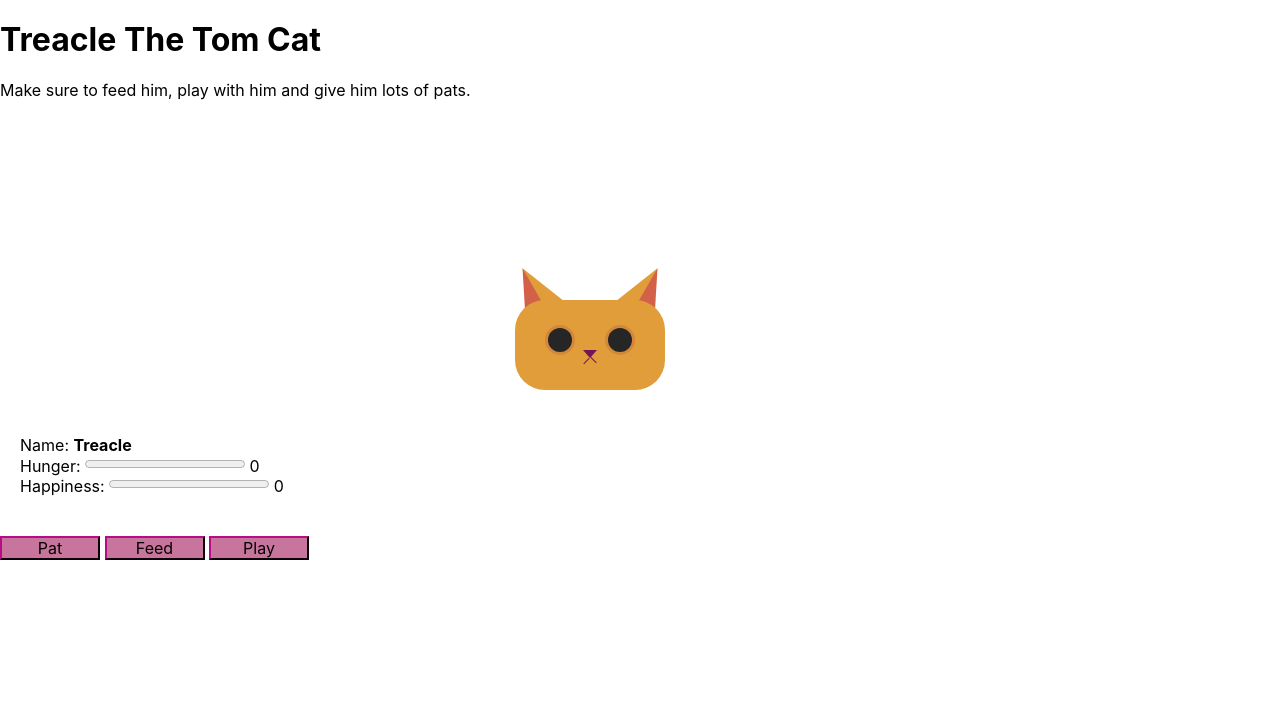
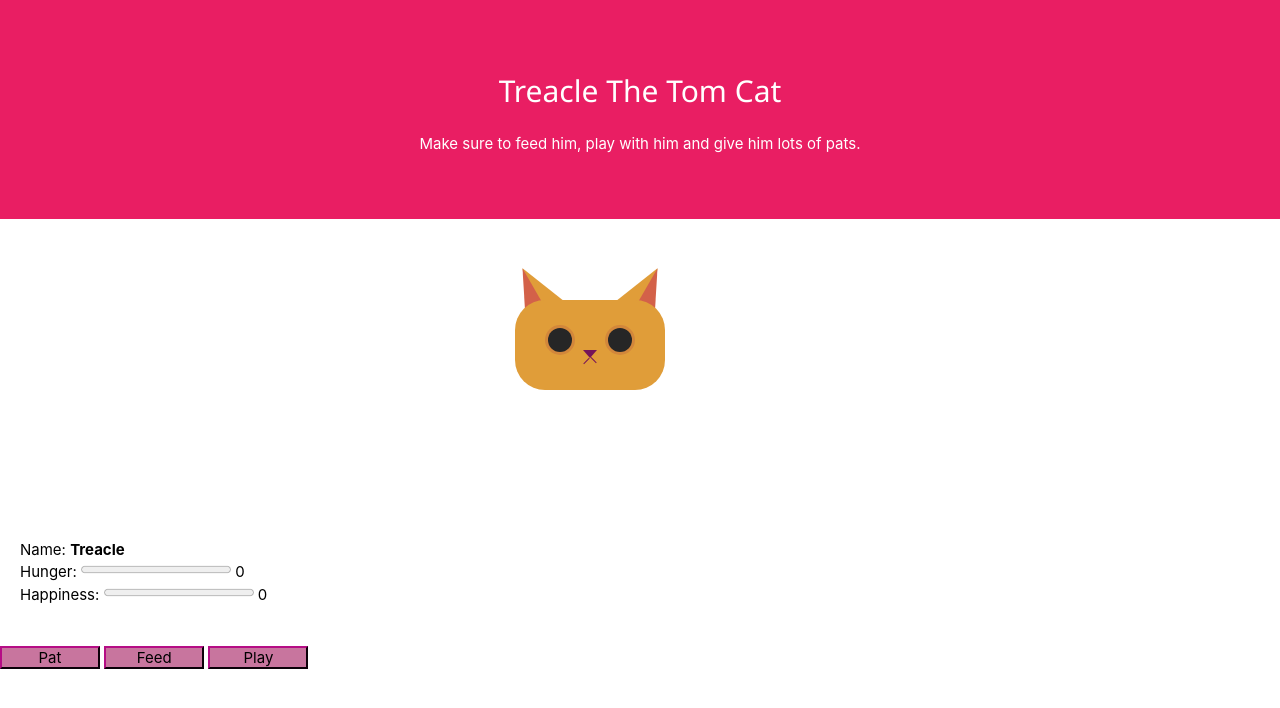
Before and after one commit to Efury1/VirtualPet, a website built with Parcel: page src/index.html in a window 1280 px wide. Built offline with nearby package versions, Linux system fonts and the light colour scheme.

Commit message:
Add header

```diff
--- a/src/index.html
+++ b/src/index.html
@@ -2,12 +2,20 @@
 <html lang="en">
 <head>
   <title>Virtual Kitty</title>
+  <meta charset="UTF-8">
+  <meta name="viewport" content="width=device-width, initial-scale=1">
+  <link rel="stylesheet" href="https://www.w3schools.com/w3css/4/w3.css">
+  <link rel="stylesheet" href="https://fonts.googleapis.com/css?family=Oswald">
+  <link rel="stylesheet" href="https://fonts.googleapis.com/css?family=Open Sans">
+  <link rel="stylesheet" href="https://cdnjs.cloudflare.com/ajax/libs/font-awesome/4.7.0/css/font-awesome.min.css">
   <link rel="stylesheet" href="style.css">
   <meta name="viewport" content="width=device-width, initial-scale=1">
 </head>
 <body>
+<header class="w3-container w3-center w3-padding-48 w3-pink">
   <h1>Treacle The Tom Cat</h1>
   <p>Make sure to feed him, play with him and give him lots of pats.</p>
+</header>
   <main>
   <section class="pet-container">
   <div class="container">
--- a/src/style.css
+++ b/src/style.css
@@ -158,6 +158,7 @@ button {
   border-color: #610747;
 }
 
+
 h1 {
   font-size: 2em;
   margin: 0.67em 0;
```
Also changed, not shown: dist/index.html, 3 other files.
